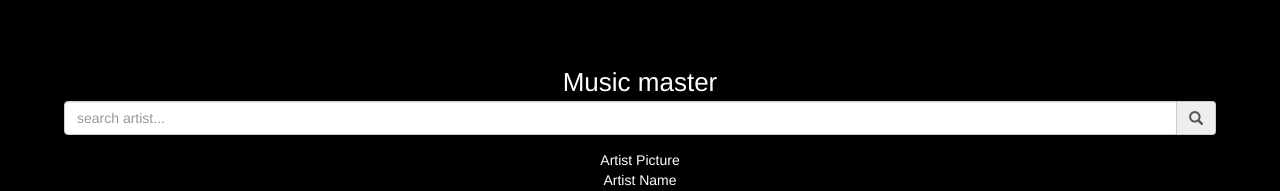
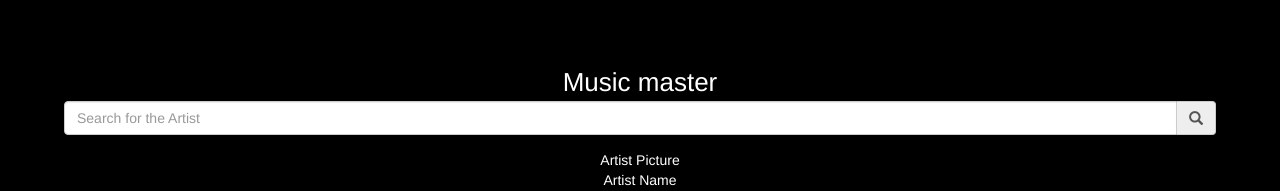
Before and after one commit to fryderykg/React-redux-udemy-course, a React (Create React App) app in the folder music_master/: page / in a window 1280 px wide. Shown: the top 191 px of the page. Built offline with nearby package versions, Linux system fonts and the light colour scheme.

Commit message:
add state to App component add search function(take search parameter from input and return json object from spotify API)

```diff
--- a/music_master/src/App.js
+++ b/music_master/src/App.js
@@ -3,15 +3,42 @@ import './App.css';
 import { FormGroup, FormControl, InputGroup, Glyphicon } from 'react-bootstrap';
 
 class App extends Component {
+  constructor(props) {
+    super(props);
+    this.state = {
+      query: ''
+    }
+  }
+
+  search() {
+    const BASE_URL = "https://api.spotify.com/v1/search?";
+    const FETCH_URL = `${BASE_URL}q=${this.state.query}&type=artist&limit=1`;
+    fetch(FETCH_URL, {
+      method: 'GET'
+    })
+    .then(response => response.json())
+    .then(json => console.log('json', json))
+  }
+
   render() {
     return(
       <div className="App">
         <div className="App-title">Music master</div>
         <FormGroup>
           <InputGroup>
-            <FormControl type="text" placeholder="search artist..."/>
-            <InputGroup.Addon>
-              <Glyphicon glyph="search"></Glyphicon>
+            <FormControl
+              type="text"
+              placeholder="Search for the Artist"
+              value={this.state.query}
+              onChange={event => {this.setState({query: event.target.value})}}
+              onKeyPress={event => {
+                if (event.key === 'Enter') {
+                  this.search();
+                }
+              }}
+            />
+            <InputGroup.Addon onClick={() => this.search()}>
+              <Glyphicon glyph="search" />
             </InputGroup.Addon>
           </InputGroup>
         </FormGroup>
```
